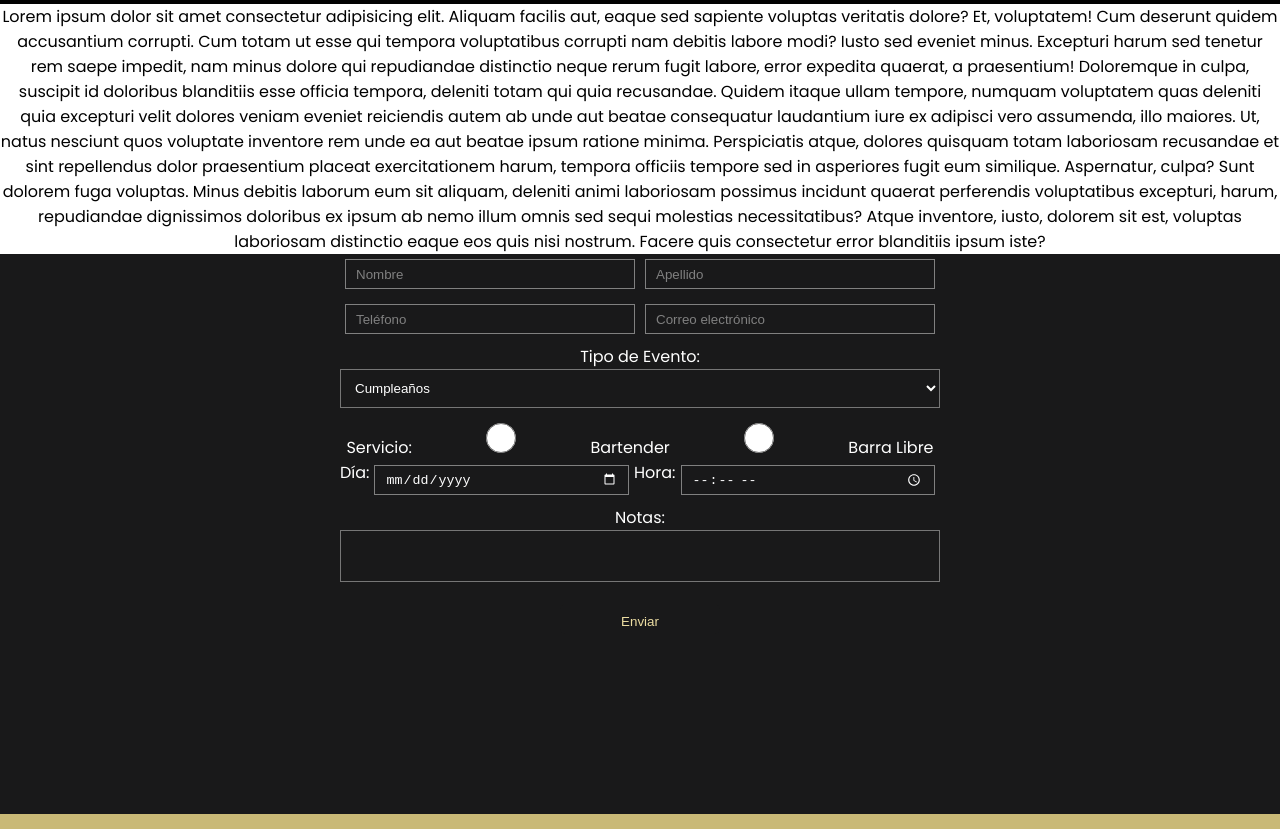
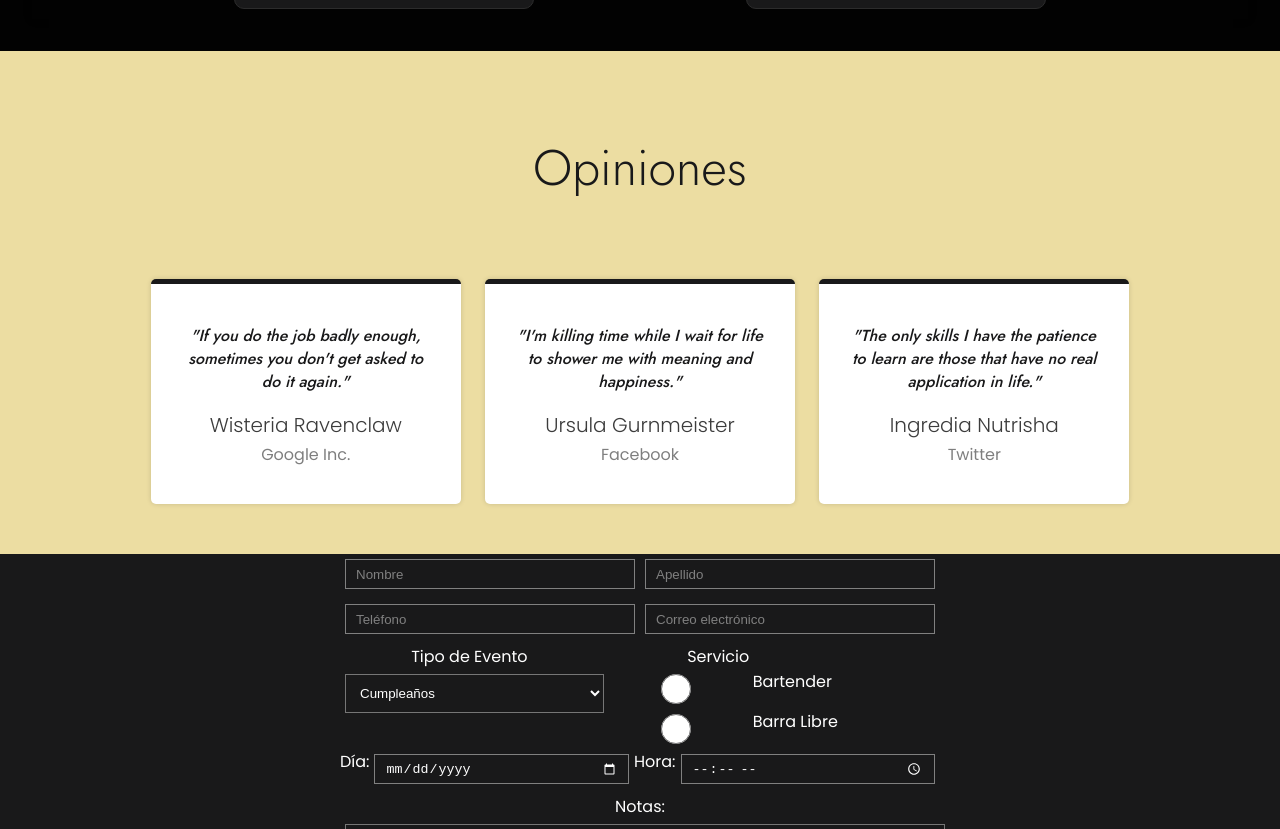
Before and after one commit to FrancoVidal14/Web-via-eventos, a plain HTML site: page index.html in a window 1280 px wide. Shown: the part 1971-2800 px from the top of the page. Drawn offline with Linux system fonts and the light colour scheme.

Commit message:
7mo Commit

```diff
--- a/Css/styles.css
+++ b/Css/styles.css
@@ -239,8 +239,8 @@ a:visited {
 }
 
 #sobreNosotros {
-  height: auto;
-  max-height: 900px;
+  min-height: 440px;
+  max-height: 600px;
   width: 100%;
   padding: 1.5em;
   display: flex;
@@ -257,7 +257,7 @@ a:visited {
 #sobreNosotros p {
   color: var(--charcoal);
   font-weight: 300;
-  max-width: 500px;
+  max-width: 600px;
   text-align: left;
   justify-content: center;
 }
@@ -270,6 +270,65 @@ a:visited {
   flex-direction: column;
   align-items: center;
   padding: 2em;
+}
+
+#opiniones {
+  background-color: var(--butter);
+  min-height: 50vh;
+  padding: 40px;
+}
+
+#opiniones h2 {
+  color: var(--charcoal);
+}
+
+.snip1533 {
+  box-shadow: 0 0 5px rgba(0, 0, 0, 0.15);
+  display: inline-block;
+  font-size: 16px;
+  margin: 35px 10px 10px;
+  max-width: 310px;
+  min-width: 250px;
+  position: relative;
+  text-align: center;
+  width: 100%;
+  background-color: var(--white);
+  border-radius: 5px;
+  border-top: 5px solid var(--charcoal);
+  font-family: "Jost", sans-serif;
+}
+
+blockquote p {
+  color: var(--charcoal);
+  font-weight: 500;
+}
+
+.snip1533 *,
+.snip1533 *:before {
+  -webkit-box-sizing: border-box;
+  box-sizing: border-box;
+  -webkit-transition: all 0.1s ease-out;
+  transition: all 0.1s ease-out;
+}
+
+.snip1533 figcaption {
+  padding: 13% 10% 12%;
+}
+
+.snip1533 h3 {
+  color: #3c3c3c;
+  font-size: 20px;
+  font-weight: 300;
+  line-height: 24px;
+  margin: 10px 0 5px;
+  font-family: "Poppins", sans-serif;
+}
+
+.snip1533 h4 {
+  font-weight: 400;
+  margin: 0;
+  opacity: 0.5;
+  font-family: "Poppins", sans-serif;
 }
 
 /* Tarjetas */
@@ -348,23 +407,40 @@ a:visited {
 }
 
 /* Estilos para formularios y campos de entrada */
-label {
+label,
+input,
+select,
+textarea,
+form,
+form input[type="text"],
+form input[type="mail"],
+form input[type="tel"],
+form select,
+form input[type="date"],
+form input[type="time"],
+form textarea,
+form input[type="submit"],
+form div input[type="radio"] {
   color: var(--white);
 }
 
 input,
-select,
-textarea {
-  color: var(--white);
+form select,
+form input[type="text"],
+form input[type="mail"],
+form input[type="tel"],
+form input[type="date"],
+form input[type="time"],
+form textarea {
+  background-color: transparent;
+  margin: 5px;
 }
 
 input {
   height: 30px;
   max-height: 30px;
-  width: 10rem;
-  background-color: transparent;
+  width: 9rem;
   border: 1px gray solid;
-  margin: 5px;
 }
 
 input::placeholder {
@@ -376,10 +452,10 @@ form {
   margin: 0 auto;
 }
 
+form select,
 form input[type="text"],
 form input[type="mail"],
 form input[type="tel"],
-form select,
 form input[type="date"],
 form input[type="time"],
 form textarea {
@@ -387,40 +463,26 @@ form textarea {
   padding: 10px;
   box-sizing: border-box;
   margin-bottom: 10px;
-  background-color: transparent;
 }
 
 form textarea {
   resize: none;
 }
 
-/* Estilos para botones de envío en formularios */
 form input[type="submit"] {
   background-color: var(--charcoal);
   color: var(--butter);
   border: 1px var(--gold) solid;
   padding: 10px 15px;
-  border: none;
   border-radius: 5px;
   cursor: pointer;
 }
 
-/* Estilos específicos para el campo de fecha en algunos navegadores */
-input[type="date"]::-webkit-calendar-picker-indicator {
-  filter: invert(1);
-}
-
-/* Estilos específicos para el campo de hora en algunos navegadores */
+input[type="date"]::-webkit-calendar-picker-indicator,
 input[type="time"]::-webkit-calendar-picker-indicator {
   filter: invert(1);
 }
 
-/* Estilos para opciones en select */
 select option {
   color: var(--charcoal);
 }
-
-/* Estilos para radio buttons en formularios */
-form div input[type="radio"] {
-  margin-right: 5px;
-}
--- a/index.html
+++ b/index.html
@@ -47,17 +47,17 @@
             Nosotros
           </h2>
           <p>
-            Lorem ipsum dolor, sit amet consectetur adipisicing elit.
-            Repellendus architecto temporibus laudantium eum veritatis.
-            Repellendus quisquam porro beatae neque excepturi totam aspernatur
-            libero inventore cumque distinctio, commodi consequatur. Harum culpa
-            consequuntur labore laboriosam, commodi facere delectus incidunt ad
-            dolores rerum accusantium et nam odio magnam minus atque animi
-            ullam, nostrum error? Praesentium temporibus nobis omnis vel
-            explicabo mollitia eos vero deleniti distinctio, cum magnam
-            molestias magni? Iste saepe excepturi quisquam, eveniet fuga eos
-            nulla est esse ab. Quidem quod praesentium voluptas, veritatis,
-            dolorem iusto doloremque vero distinctio quia, earum unde!
+            En Via Eventos, convertimos eventos en momentos inolvidables a
+            través de barras libres de alta calidad. Fundada con pasión, nuestra
+            empresa se destaca por compromiso, creatividad y atención al
+            detalle. Con un equipo apasionado, creamos experiencias memorables
+            que superan expectativas. Cada evento es único y especial,
+            reflejando nuestra dedicación a la innovación constante. Nos
+            enorgullece ofrecer satisfacción a nuestros clientes, siendo su
+            felicidad nuestra mayor recompensa. En Via Eventos, fusionamos la
+            pasión por eventos y barras libres para crear momentos
+            extraordinarios. ¡Descubre cómo podemos transformar tu próximo
+            evento!
           </p>
         </section>
         <section id="servicios" class="responsive-section">
@@ -120,28 +120,49 @@
           </div>
         </section>
         <section id="opiniones">
-          Lorem ipsum dolor sit amet consectetur adipisicing elit. Aliquam
-          facilis aut, eaque sed sapiente voluptas veritatis dolore? Et,
-          voluptatem! Cum deserunt quidem accusantium corrupti. Cum totam ut
-          esse qui tempora voluptatibus corrupti nam debitis labore modi? Iusto
-          sed eveniet minus. Excepturi harum sed tenetur rem saepe impedit, nam
-          minus dolore qui repudiandae distinctio neque rerum fugit labore,
-          error expedita quaerat, a praesentium! Doloremque in culpa, suscipit
-          id doloribus blanditiis esse officia tempora, deleniti totam qui quia
-          recusandae. Quidem itaque ullam tempore, numquam voluptatem quas
-          deleniti quia excepturi velit dolores veniam eveniet reiciendis autem
-          ab unde aut beatae consequatur laudantium iure ex adipisci vero
-          assumenda, illo maiores. Ut, natus nesciunt quos voluptate inventore
-          rem unde ea aut beatae ipsum ratione minima. Perspiciatis atque,
-          dolores quisquam totam laboriosam recusandae et sint repellendus dolor
-          praesentium placeat exercitationem harum, tempora officiis tempore sed
-          in asperiores fugit eum similique. Aspernatur, culpa? Sunt dolorem
-          fuga voluptas. Minus debitis laborum eum sit aliquam, deleniti animi
-          laboriosam possimus incidunt quaerat perferendis voluptatibus
-          excepturi, harum, repudiandae dignissimos doloribus ex ipsum ab nemo
-          illum omnis sed sequi molestias necessitatibus? Atque inventore,
-          iusto, dolorem sit est, voluptas laboriosam distinctio eaque eos quis
-          nisi nostrum. Facere quis consectetur error blanditiis ipsum iste?
+          <h2>Opiniones</h2>
+          <figure class="snip1533">
+            <figcaption>
+              <blockquote>
+                <p>
+                  <i>
+                    "If you do the job badly enough, sometimes you don't get
+                    asked to do it again."
+                  </i>
+                </p>
+              </blockquote>
+              <h3>Wisteria Ravenclaw</h3>
+              <h4>Google Inc.</h4>
+            </figcaption>
+          </figure>
+          <figure class="snip1533">
+            <figcaption>
+              <blockquote>
+                <p>
+                  <i>
+                    "I'm killing time while I wait for life to shower me with
+                    meaning and happiness."
+                  </i>
+                </p>
+              </blockquote>
+              <h3>Ursula Gurnmeister</h3>
+              <h4>Facebook</h4>
+            </figcaption>
+          </figure>
+          <figure class="snip1533">
+            <figcaption>
+              <blockquote>
+                <p>
+                  <i>
+                    "The only skills I have the patience to learn are those that
+                    have no real application in life."
+                  </i>
+                </p>
+              </blockquote>
+              <h3>Ingredia Nutrisha</h3>
+              <h4>Twitter</h4>
+            </figcaption>
+          </figure>
         </section>
         <section id="contacto">
           <form action="procesar_formulario.php" method="post">
@@ -177,8 +198,9 @@
                   placeholder="Correo electrónico"
                 />
               </div>
+              <div class="row">
                 <div>
-                <label for="tipoEvento">Tipo de Evento:</label>
+                  <label for="tipoEvento">Tipo de Evento</label>
                   <select id="tipoEvento" name="tipoEvento" required>
                     <option value="cumpleanos">Cumpleaños</option>
                     <option value="casamiento">Casamiento</option>
@@ -186,9 +208,9 @@
                     <option value="empresarial">Empresarial</option>
                   </select>
                 </div>
-            </div>
-
-            <label for="servicio">Servicio:</label>
+                <div class="column">
+                  <label for="servicio">Servicio</label>
+                  <div class="row">
                     <input
                       type="radio"
                       id="bartender"
@@ -197,6 +219,8 @@
                       required
                     />
                     <label for="bartender">Bartender</label>
+                  </div>
+                  <div class="row">
                     <input
                       type="radio"
                       id="barraLibre"
@@ -205,6 +229,10 @@
                       required
                     />
                     <label for="barraLibre">Barra Libre</label>
+                  </div>
+                </div>
+              </div>
+            </div>
             <div class="row">
               <label for="dia">Día:</label>
               <input type="date" id="dia" name="dia" required />
@@ -221,7 +249,7 @@
         </section>
       </main>
       <footer>
-        <p></p>
+        <div class="row">
           <div class="footer-section inicio">
             <h4>Inicio</h4>
             <ul>
@@ -261,6 +289,7 @@
               <li>Dirección: Calle Principal, Ciudad</li>
             </ul>
           </div>
+        </div>
       </footer>
     </div>
     <script src="script.js"></script>
```
Lines whose indentation alone changed are shown as unchanged.
